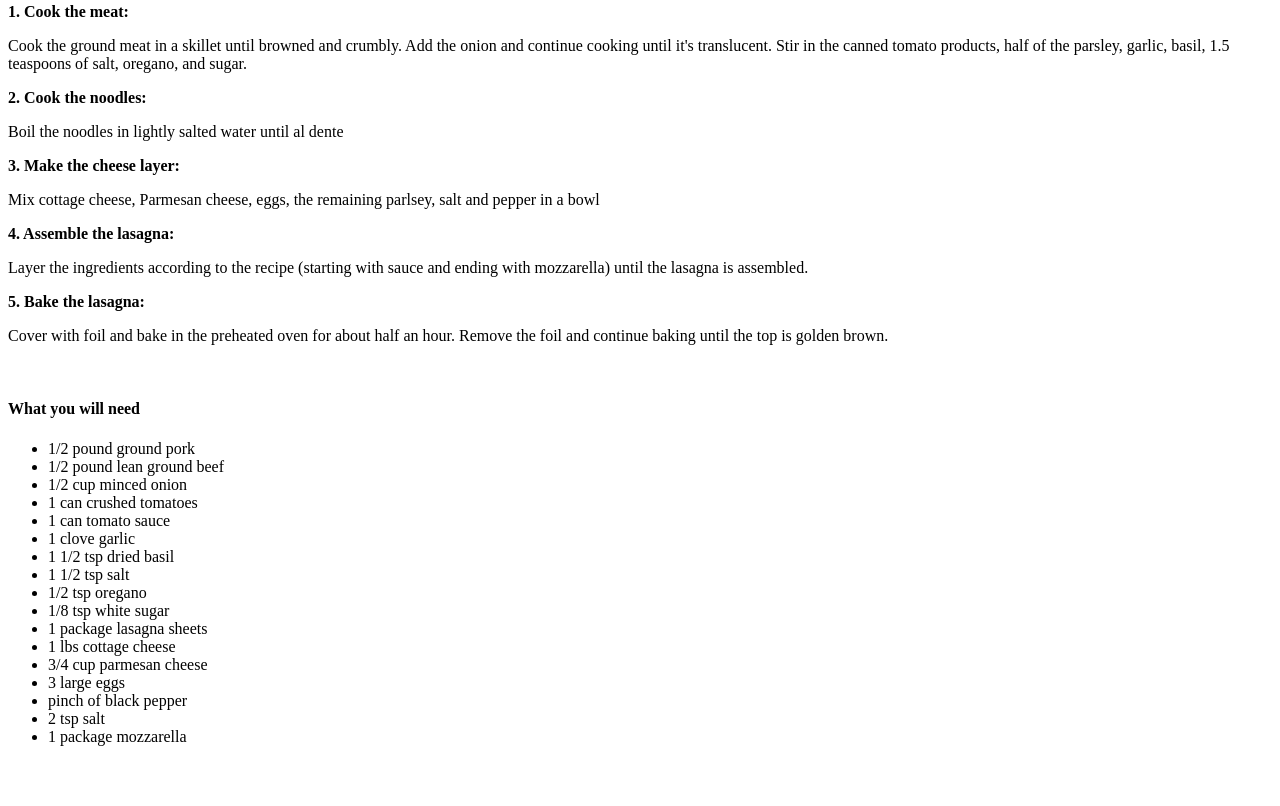
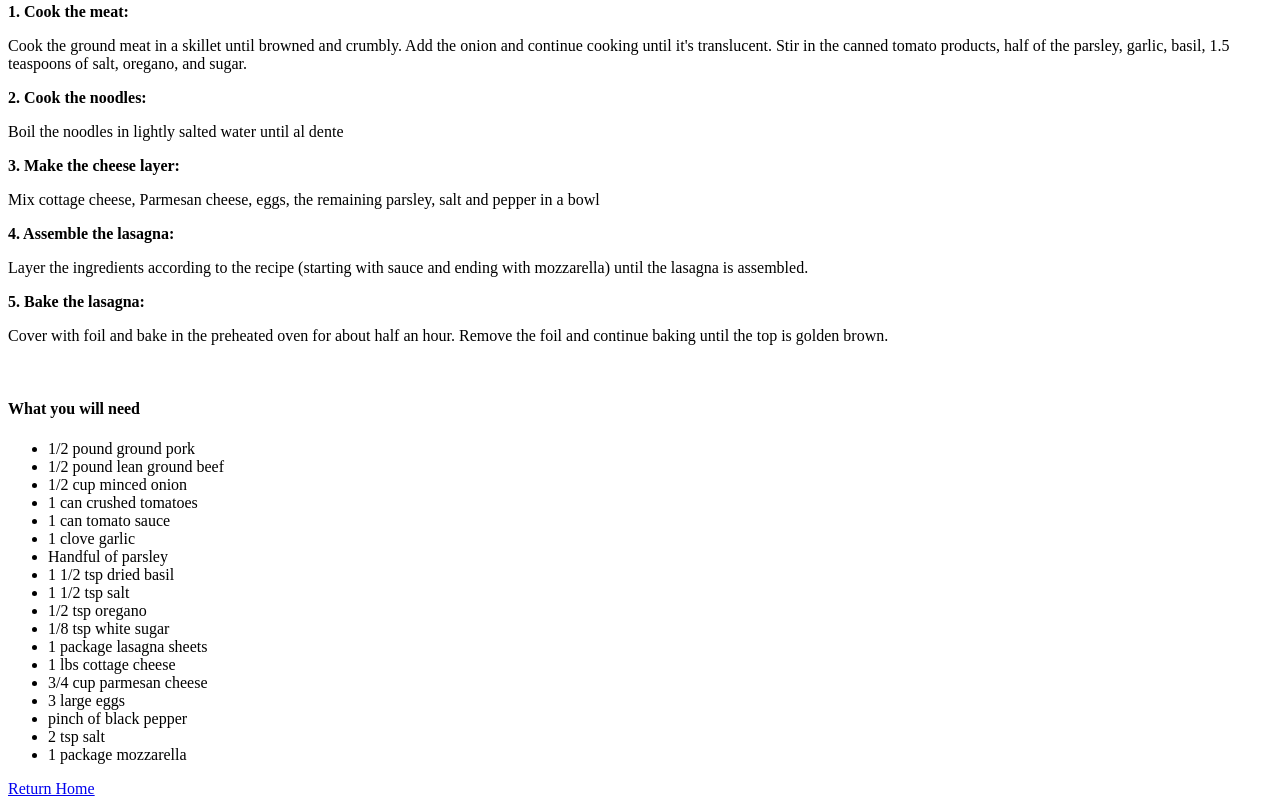
Before and after one commit to gcrimmins89/odin-recipes, a plain HTML site: page Recipes/lasagna.html in a window 1280 px wide. Shown: the part 767-1573 px from the top of the page. Before the commit the page ends 1529 px from the top, so only its background shows below. Drawn offline with Linux system fonts and the light colour scheme.

Commit message:
Add return home links to recipes

```diff
--- a/Recipes/lasagna.html
+++ b/Recipes/lasagna.html
@@ -16,7 +16,7 @@
             <p>Making homemade lasagna much easier than it looks. You'll find the full, step-by-step recipe below — but here's a brief overview of what you can expect:</p>
             <strong>1. Cook the meat:</strong> <p> Cook the ground meat in a skillet until browned and crumbly. Add the onion and continue cooking until it's translucent. Stir in the canned tomato products, half of the parsley, garlic, basil, 1.5 teaspoons of salt, oregano, and sugar.</p>
             <strong>2. Cook the noodles:</strong><p> Boil the noodles in lightly salted water until al dente</p>
-            <strong>3. Make the cheese layer:</strong><p> Mix cottage cheese, Parmesan cheese, eggs, the remaining parlsey, salt and pepper in a bowl</p>
+            <strong>3. Make the cheese layer:</strong><p> Mix cottage cheese, Parmesan cheese, eggs, the remaining parsley, salt and pepper in a bowl</p>
             <strong>4. Assemble the lasagna:</strong><p> Layer the ingredients according to the recipe (starting with sauce and ending with mozzarella) until the lasagna is assembled.</p>
             <strong>5. Bake the lasagna:</strong><p> Cover with foil and bake in the preheated oven for about half an hour. Remove the foil and continue baking until the top is golden brown.</p>
                  <br>
@@ -28,6 +28,7 @@
                 <li>1 can crushed tomatoes</li>
                 <li>1 can tomato sauce</li>
                 <li>1 clove garlic</li>
+                <li>Handful of parsley</li>
                 <li>1 1/2 tsp dried basil</li>
                 <li>1 1/2 tsp salt</li>
                 <li>1/2 tsp oregano</li>
@@ -40,7 +41,7 @@
                 <li>2 tsp salt</li>
                 <li>1 package mozzarella</li>
             </ul>
-
+            <a href="/index.html">Return Home</a>
 
         </body>
 
```
Also changed, not shown: Recipes/squash-casserole.html (+1 -1 lines), Recipes/tomato-pesto-pasta.html (+1 -1 lines).
